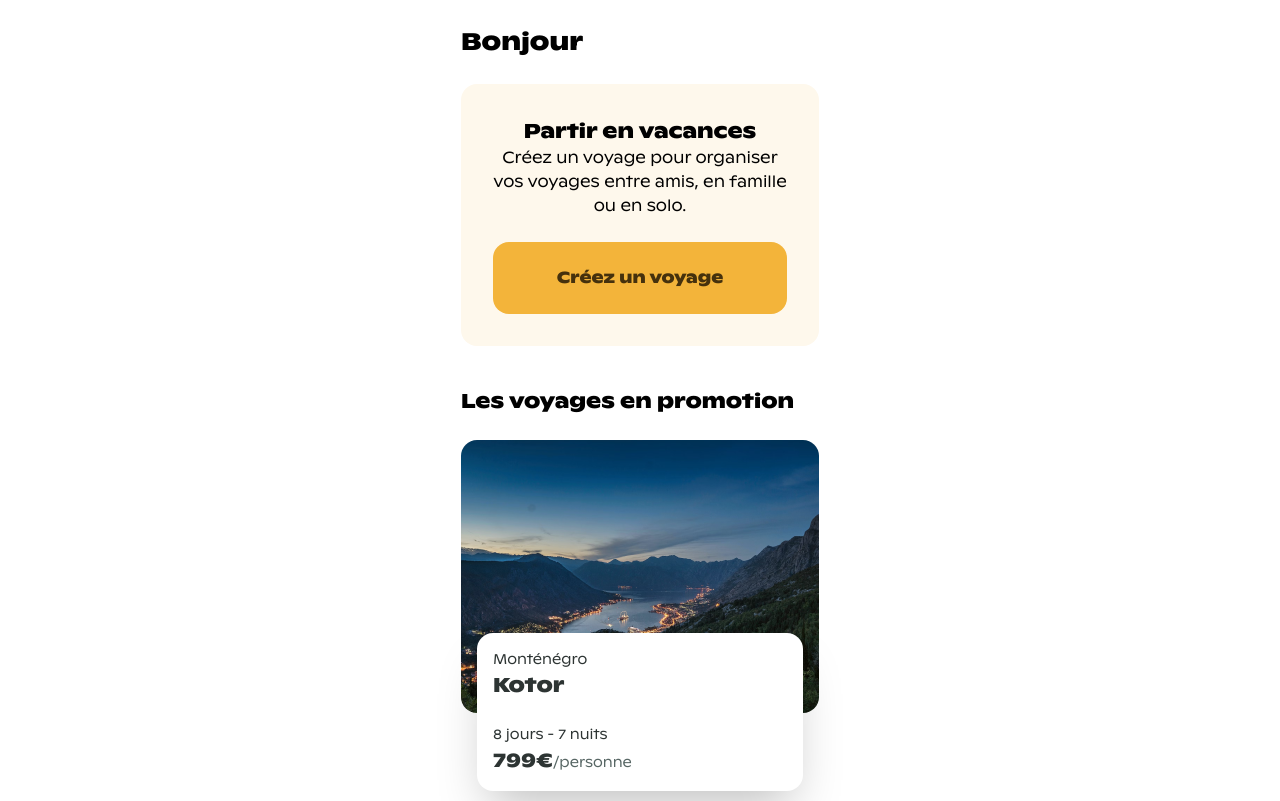
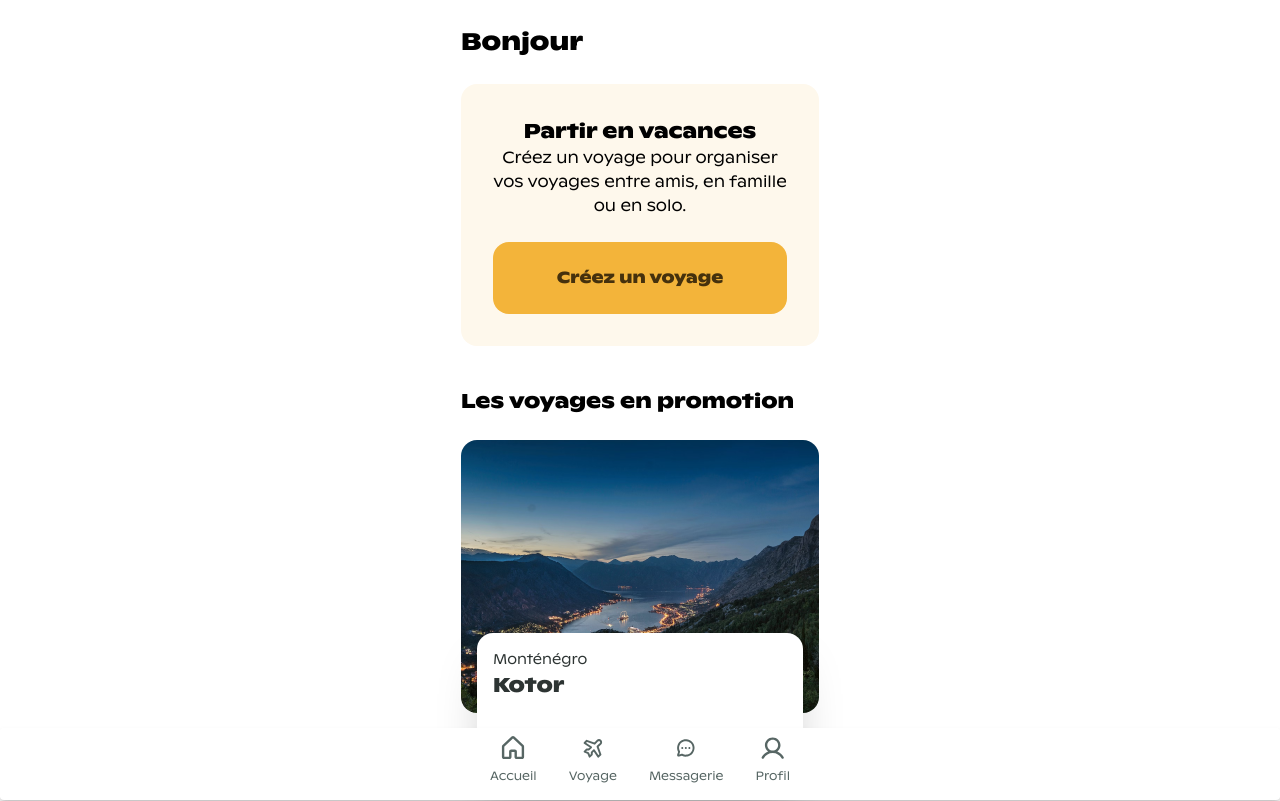
Before and after one commit to FlorianLz/inti, a Next.js app: page / in a window 1280 px wide. Shown: the top 801 px of the page. Built offline with nearby package versions, Linux system fonts and the light colour scheme.

Commit message:
Fix bug footer (absolute to fixed)

```diff
--- a/app/page.tsx
+++ b/app/page.tsx
@@ -13,6 +13,7 @@ import top8 from "@/public/images/top8.png";
 import top9 from "@/public/images/top9.png";
 import top10 from "@/public/images/top10.png";
 import Link from "next/link";
+import Menu from "@/components/Menu";
 
 const destinations = [
     {
@@ -87,7 +88,7 @@ const topDestinations = [
 ]
 export default function HomePage() {
     return (
-        <div className="h-screen py-4">
+        <div className="py-4">
 
             <h1 className="title-m pt-2 pb-6">Bonjour</h1>
             <div className="bg-primary-950 rounded-2xl p-8 mb-10">
@@ -109,6 +110,7 @@ export default function HomePage() {
             <div className="flex flex-wrap justify-between gap-2">
                 {topDestinations.map(destination => <DestinationCard key={destination.id} {...destination} />)}
             </div>
+            <Menu />
         </div>
     )
 }
--- a/components/Menu.tsx
+++ b/components/Menu.tsx
@@ -2,7 +2,7 @@ import Link from 'next/link';
 import React from "react";
 const MobileMenu = () => {
     return (
-        <div className="absolute p-2 bg-white rounded shadow-md flex bottom-0 drop-shadow-lg">
+        <div className="fixed p-2 bg-white rounded shadow-md flex bottom-0 drop-shadow-lg w-screen left-0 flex justify-center">
             <Link href="/" passHref>
                 <div className="flex flex-col items-center justify-center group">
                     <svg className="group-hover:fill-current group-hover:text-primary-600" width="24" height="24" viewBox="0 0 19 20" fill="none" xmlns="http://www.w3.org/2000/svg">
@@ -13,7 +13,7 @@ const MobileMenu = () => {
                     </p>
                 </div>
             </Link>
-            <Link href="/" passHref>
+            <Link href="/trip" passHref>
                 <div className="flex flex-col items-center justify-center group">
                     <svg className="group-hover:fill-current group-hover:text-primary-600" width="24" height="24" viewBox="0 0 25 24" fill="none" xmlns="http://www.w3.org/2000/svg">
                         <path className="group-hover:stroke-primary-600" d="M9 21L11.25 18.75V16.5L13.5 14.25L18 21L20.25 18.75L17.25 10.5L20.3438 7.59375C20.7664 7.17106 21.0039 6.59777 21.0039 6C21.0039 5.40222 20.7664 4.82894 20.3438 4.40625C19.9211 3.98356 19.3478 3.74609 18.75 3.74609C18.1522 3.74609 17.5789 3.98356 17.1562 4.40625L14.25 7.5L6 4.5L3.75 6.75L10.5 11.25L8.25 13.5H6L3.75 15.75L7.5 17.25L9 21Z" stroke="#576664" stroke-width="2" stroke-linecap="round" stroke-linejoin="round"/>
```
